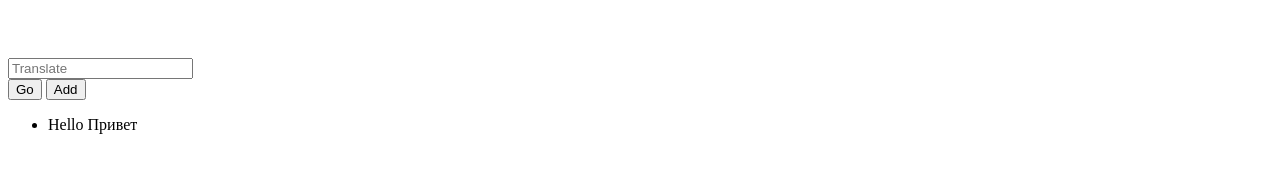
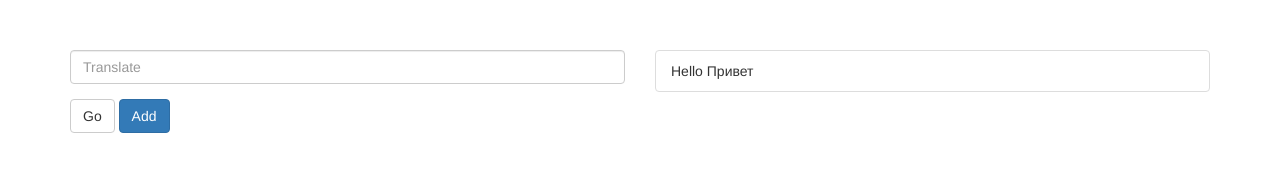
Before and after one commit to MunGell/tools, a plain HTML site: page lang/index.html in a window 1280 px wide. Drawn offline with Linux system fonts and the light colour scheme; the site is published under a folder, as on GitHub Pages, so addresses that start at the root find nothing.

Commit message:
Use relative paths for shared assets

```diff
--- a/lang/index.html
+++ b/lang/index.html
@@ -6,10 +6,10 @@
         <title>Currencies</title>
         <meta name="description" content="">
         <meta name="viewport" content="width=device-width, initial-scale=1">
-        <link rel="stylesheet" href="/assets/css/normalize.css">
-        <link rel="stylesheet" href="/assets/css/bootstrap.min.css">
+        <link rel="stylesheet" href="../assets/css/normalize.css">
+        <link rel="stylesheet" href="../assets/css/bootstrap.min.css">
         <link rel="stylesheet" href="assets/css/app.css">
-        <script src="/assets/js/jquery.min.js"></script>
+        <script src="../assets/js/jquery.min.js"></script>
         <script src="assets/js/app.js"></script>
     </head>
     <body>
```
Also changed, not shown: fx/index.html (+3 -3 lines).
